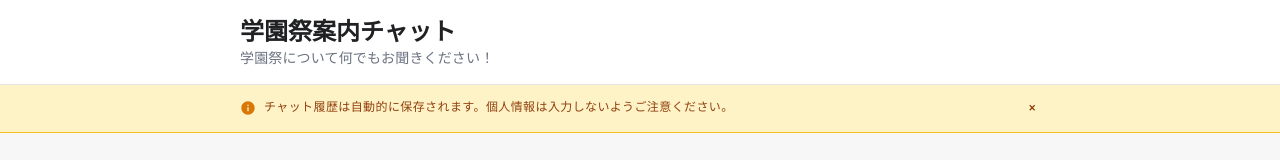
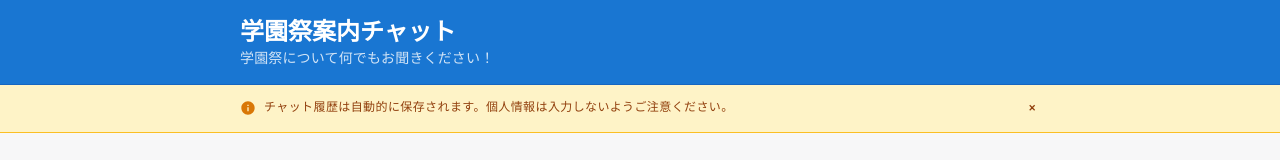
Before and after one commit to CPLabo/Academy-festival, a React (Create React App) app: page / in a window 1280 px wide. Shown: the top 160 px of the page. Built offline with nearby package versions, Linux system fonts and the light colour scheme; no server answers.

Commit message:
fix: VisitorChatPageのヘッダー色を青色に変更、テキスト色を白色に調整

```diff
--- a/src/pages/VisitorChatPage.tsx
+++ b/src/pages/VisitorChatPage.tsx
@@ -140,8 +140,8 @@ const VisitorChatPage: React.FC = () => {
     }}>
       {/* ヘッダー */}
       <Box sx={{
-        bgcolor: 'white',
-        borderBottom: '1px solid #e5e5e7',
+        bgcolor: '#1976d2',
+        borderBottom: '1px solid #1565c0',
         px: { xs: 2, md: 4 },
         py: 2,
         position: 'sticky',
@@ -158,12 +158,12 @@ const VisitorChatPage: React.FC = () => {
           <Box>
             <Typography variant="h5" sx={{
               fontWeight: 600,
-              color: '#202123',
+              color: 'white',
               fontSize: { xs: '1.2rem', md: '1.5rem' }
             }}>
               学園祭案内チャット
             </Typography>
-            <Typography variant="body2" sx={{ color: '#6b7280' }}>
+            <Typography variant="body2" sx={{ color: 'rgba(255, 255, 255, 0.8)' }}>
               学園祭について何でもお聞きください！
             </Typography>
           </Box>
```
